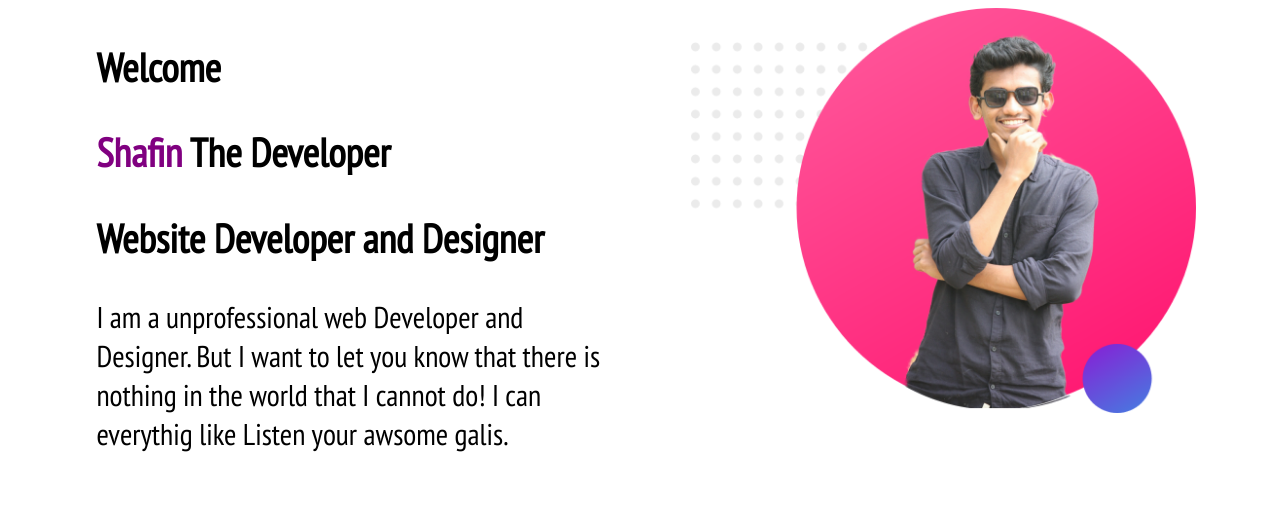
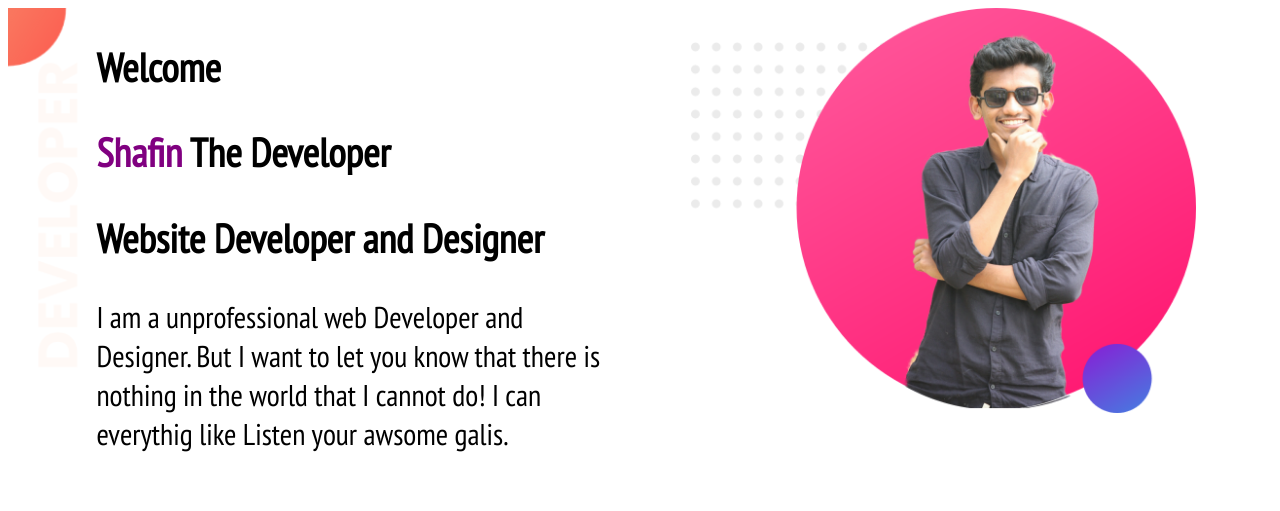
Before and after one commit to sahariar-safin/web-portfolio, a plain HTML site: page index.html in a window 1280 px wide. Drawn offline with Linux system fonts and the light colour scheme.

Commit message:
top section background add

```diff
--- a/index.html
+++ b/index.html
@@ -10,7 +10,7 @@
     <link rel="stylesheet" href="style.css">
 </head>
 <body>
-    <section>
+    <section class="top-section">
         <div class="half-width">
             <h1>Welcome</h1>
             <h1><span class="name-highlite">Shafin</span> The Developer</h1>
--- a/style.css
+++ b/style.css
@@ -19,3 +19,11 @@ p{
 .half-width img{
     width: 100%;
 }
+.top-section{
+    background-image: url("images/top-banner.png");
+    background-repeat: no-repeat;
+
+}
+section{
+    height: 500px;
+}
```
